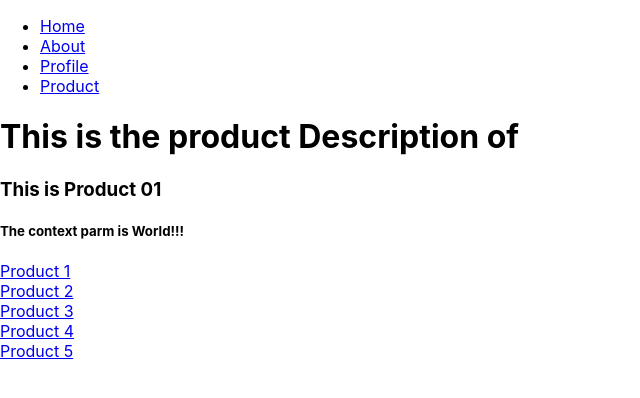
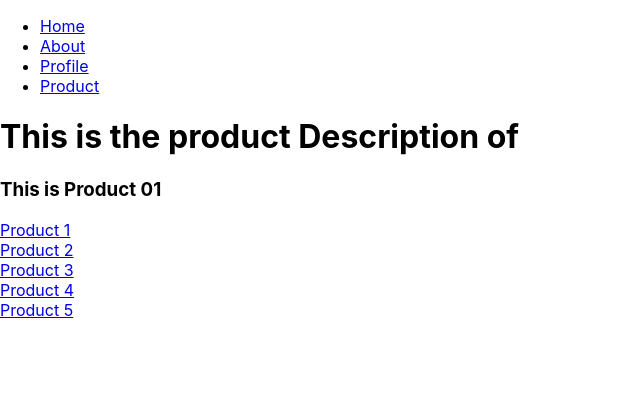
Before and after one commit to Mani007/react-router6, a React (Create React App) app: page /product/01 in a window 1280 px wide. Shown: the top 398 px of the page, without its empty margins (0-640 px from the left). Built offline with nearby package versions, Linux system fonts and the light colour scheme.

Commit message:
Modular Routing

```diff
--- a/src/App.js
+++ b/src/App.js
@@ -8,6 +8,7 @@ import Profile from './pages/Profile';
 import Product from './pages/Product';
 import Notfound from './pages/Notfound';
 import Marklayout from './pages/Marklayout';
+import Markroutes from './pages/Markroutes';
 
 function App() {
   return (
@@ -37,10 +38,8 @@ function App() {
       {/* <Route path='/martketplace' element={<Marketplace/>}/> */}
       <Route path='/profile' element={<Profile/>}/>
       {/* <Route path='/product/:id' element={<Product/>}/> */}
-      <Route path='/product' element={<Marklayout/>}>
-        <Route index element={<Marketplace/>}/>
+      <Route path='/product/*' element={<Markroutes/>}>
 
-        <Route path=":id" element={<Product/>}/>
       </Route>
 
       <Route path='*' element={<Notfound/>}/>
--- /dev/null
+++ b/src/pages/Markroutes.jsx
@@ -0,0 +1,19 @@
+import React from 'react'
+import { Routes,Route } from 'react-router-dom'
+import Marketplace from './Marketplace'
+import Marklayout from './Marklayout'
+import Product from './Product'
+
+export default function Markroutes() {
+  return (
+    <>
+
+        <Routes>
+        <Route index element={<Marketplace/>}/>
+
+        <Route path=":id" element={<Product/>}/>
+        </Routes>
+        <Marklayout/>
+    </>
+  )
+}
--- a/src/pages/Product.jsx
+++ b/src/pages/Product.jsx
@@ -3,13 +3,13 @@ import { useOutletContext, useParams } from 'react-router-dom'
 
 export default function Product() {
   const {id} = useParams()
-  const obj = useOutletContext()
+ // const obj = useOutletContext()
     return (
     <>
     <div>
       <h1>This is the product Description of </h1>
         <h3>This is Product <strong>{id}</strong></h3>
-        <h5>The context parm is {obj.hello}</h5>
+        {/* <h5>The context parm is {obj.hello}</h5> */}
     </div>
     </>
   )
```
